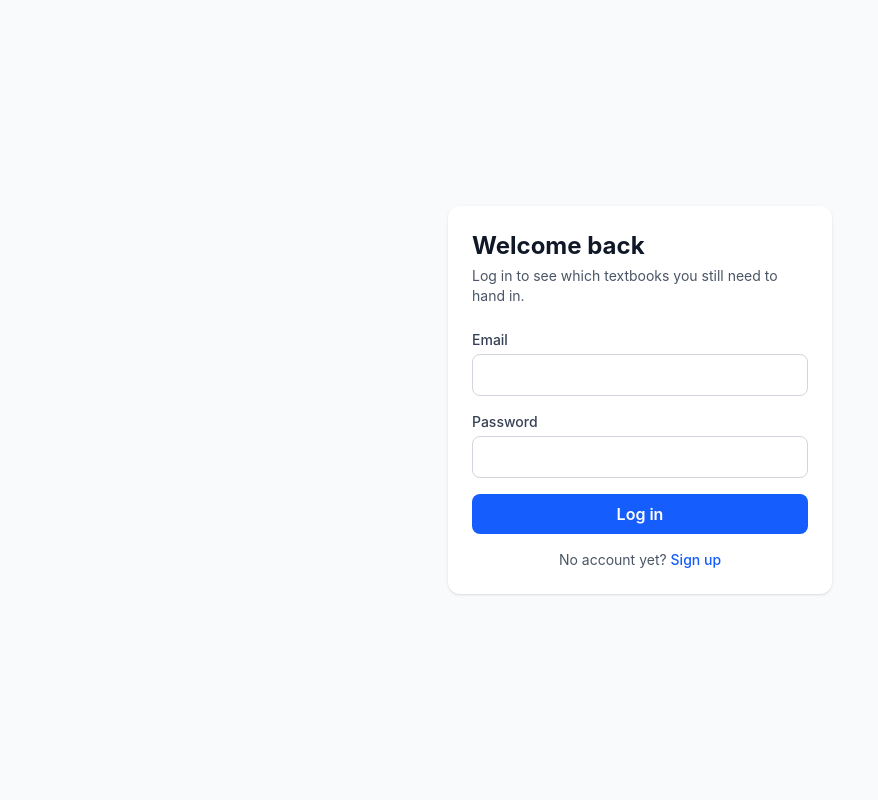
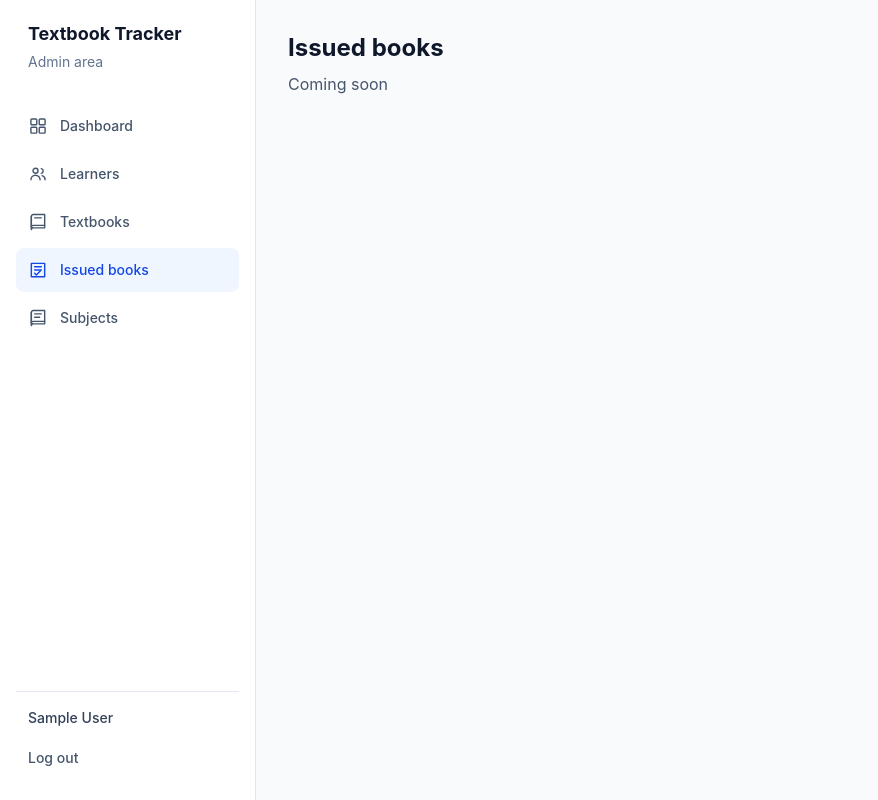
Before and after one commit to neommethi/Textbook-tracker, a React (Vite) app in the folder client/: page /admin/issued in a window 1280 px wide. Before the commit this address led to /login. Shown: the whole page, without its empty margins (0-878 px from the left). Built offline with nearby package versions, Linux system fonts and the light colour scheme; no server answers; sample sign-in values are in the browser's storage.

Commit message:
Implement admin layout with sidebar navigation and placeholder components

```diff
--- a/client/src/App.jsx
+++ b/client/src/App.jsx
@@ -4,6 +4,8 @@ import Login from './pages/Login'
 import Signup from './pages/Signup'
 import StudentDashboard from './pages/StudentDashboard'
 import AdminDash from './pages/AdminDash'
+import AdminLayout from './layouts/AdminLayout'
+import AdminPlaceholder from './pages/AdminPlaceholder'
 
 export default function App() {
   return (
@@ -14,7 +16,23 @@ export default function App() {
         path="/student-dashboard"
         element={<StudentDashboard />}
       />
-      <Route path="/admin" element={<AdminDash />} />
+      {/* Keep admin routes together so one layout protects the whole section. */}
+      <Route path="/admin" element={<AdminLayout />}>
+        <Route index element={<AdminPlaceholder title="Dashboard" />} />
+        <Route path="learners" element={<AdminDash />} />
+        <Route
+          path="textbooks"
+          element={<AdminPlaceholder title="Textbooks" />}
+        />
+        <Route
+          path="issued"
+          element={<AdminPlaceholder title="Issued books" />}
+        />
+        <Route
+          path="subjects"
+          element={<AdminPlaceholder title="Subjects" />}
+        />
+      </Route>
       <Route path="*" element={<Navigate to="/login" replace />} />
     </Routes>
   )
--- /dev/null
+++ b/client/src/components/Sidebar.jsx
@@ -0,0 +1,121 @@
+import { NavLink } from 'react-router-dom'
+
+const navigationItems = [
+  {
+    label: 'Dashboard',
+    to: '/admin',
+    icon: (
+      <>
+        <rect x="3.5" y="3.5" width="7" height="7" rx="1" />
+        <rect x="13.5" y="3.5" width="7" height="7" rx="1" />
+        <rect x="3.5" y="13.5" width="7" height="7" rx="1" />
+        <rect x="13.5" y="13.5" width="7" height="7" rx="1" />
+      </>
+    ),
+  },
+  {
+    label: 'Learners',
+    to: '/admin/learners',
+    icon: (
+      <>
+        <circle cx="9" cy="8" r="3" />
+        <path d="M3.5 19a5.5 5.5 0 0 1 11 0M16 5.5a3 3 0 0 1 0 5.8M17 14a5 5 0 0 1 3.5 4.8" />
+      </>
+    ),
+  },
+  {
+    label: 'Textbooks',
+    to: '/admin/textbooks',
+    icon: (
+      <>
+        <path d="M4 5.5A2.5 2.5 0 0 1 6.5 3H20v16H6.5A2.5 2.5 0 0 0 4 21z" />
+        <path d="M4 5.5v13A2.5 2.5 0 0 1 6.5 16H20M8 7h8" />
+      </>
+    ),
+  },
+  {
+    label: 'Issued books',
+    to: '/admin/issued',
+    icon: (
+      <>
+        <path d="M4 4h16v16H4zM8 8h8M8 12h8" />
+        <path d="m8 16 2 2 5-5" />
+      </>
+    ),
+  },
+  {
+    label: 'Subjects',
+    to: '/admin/subjects',
+    icon: (
+      <>
+        <path d="M4 5.5A2.5 2.5 0 0 1 6.5 3H20v16H6.5A2.5 2.5 0 0 0 4 21z" />
+        <path d="M4 5.5v13A2.5 2.5 0 0 1 6.5 16H20M8 7h8M8 11h6" />
+      </>
+    ),
+  },
+]
+
+export default function Sidebar({
+  adminName,
+  drawerOpen,
+  onNavigate,
+  onLogout,
+}) {
+  return (
+    <aside
+      className={`fixed inset-y-0 left-0 z-50 flex w-64 flex-col border-r border-slate-200 bg-white px-4 py-5 transition-transform duration-200 md:translate-x-0 ${
+        drawerOpen ? 'translate-x-0' : '-translate-x-full'
+      }`}
+    >
+      <div className="mb-8 px-3">
+        <p className="text-lg font-bold text-slate-900">Textbook Tracker</p>
+        <p className="mt-1 text-sm text-slate-500">Admin area</p>
+      </div>
+
+      <nav aria-label="Admin navigation" className="space-y-1">
+        {navigationItems.map((item) => (
+          <NavLink
+            key={item.to}
+            to={item.to}
+            end={item.to === '/admin'}
+            onClick={onNavigate}
+            className={({ isActive }) =>
+              `flex min-h-11 items-center gap-3 rounded-lg px-3 text-sm font-medium transition-colors ${
+                isActive
+                  ? 'bg-blue-50 text-blue-700'
+                  : 'text-slate-600 hover:bg-slate-100 hover:text-slate-900'
+              }`
+            }
+          >
+            <svg
+              aria-hidden="true"
+              className="h-5 w-5 shrink-0"
+              fill="none"
+              stroke="currentColor"
+              strokeLinecap="round"
+              strokeLinejoin="round"
+              strokeWidth="1.7"
+              viewBox="0 0 24 24"
+            >
+              {item.icon}
+            </svg>
+            <span>{item.label}</span>
+          </NavLink>
+        ))}
+      </nav>
+
+      <div className="mt-auto border-t border-slate-200 pt-4">
+        <p className="truncate px-3 pb-2 text-sm font-medium text-slate-700">
+          {adminName}
+        </p>
+        <button
+          type="button"
+          onClick={onLogout}
+          className="flex min-h-11 w-full items-center rounded-lg px-3 text-left text-sm font-medium text-slate-600 hover:bg-slate-100 hover:text-slate-900"
+        >
+          Log out
+        </button>
+      </div>
+    </aside>
+  )
+}
--- /dev/null
+++ b/client/src/layouts/AdminLayout.jsx
@@ -0,0 +1,102 @@
+import { useEffect, useState } from 'react'
+import { Navigate, Outlet, useNavigate } from 'react-router-dom'
+import Sidebar from '../components/Sidebar'
+
+function readStoredUser() {
+  try {
+    const storedUser = localStorage.getItem('user')
+    return storedUser ? JSON.parse(storedUser) : null
+  } catch {
+    // Treat invalid stored user data as signed out.
+    return null
+  }
+}
+
+export default function AdminLayout() {
+  const [drawerOpen, setDrawerOpen] = useState(false)
+  const navigate = useNavigate()
+  const token = localStorage.getItem('token')
+  const user = readStoredUser()
+  const isAdmin = Boolean(token && user && user.role === 'admin')
+  const adminName =
+    typeof user?.name === 'string' && user.name.trim()
+      ? user.name.trim()
+      : 'Admin'
+
+  useEffect(() => {
+    if (!drawerOpen) return undefined
+
+    // Lock page scrolling until the mobile drawer closes.
+    const previousOverflow = document.body.style.overflow
+    document.body.style.overflow = 'hidden'
+
+    function handleKeyDown(event) {
+      if (event.key === 'Escape') setDrawerOpen(false)
+    }
+
+    document.addEventListener('keydown', handleKeyDown)
+    return () => {
+      document.body.style.overflow = previousOverflow
+      document.removeEventListener('keydown', handleKeyDown)
+    }
+  }, [drawerOpen])
+
+  function handleLogout() {
+    localStorage.removeItem('token')
+    localStorage.removeItem('user')
+    navigate('/login', { replace: true })
+  }
+
+  if (!isAdmin) {
+    // This check keeps the UI tidy; the server must enforce roles.
+    return <Navigate to="/login" replace />
+  }
+
+  return (
+    <div className="min-h-screen bg-slate-50">
+      <header className="flex h-14 items-center gap-3 border-b border-slate-200 bg-white px-4 md:hidden">
+        <button
+          type="button"
+          aria-label="Open navigation menu"
+          aria-expanded={drawerOpen}
+          onClick={() => setDrawerOpen(true)}
+          className="flex min-h-11 min-w-11 items-center justify-center rounded-lg text-slate-700 hover:bg-slate-100"
+        >
+          <svg
+            aria-hidden="true"
+            className="h-6 w-6"
+            fill="none"
+            stroke="currentColor"
+            strokeWidth="2"
+            viewBox="0 0 24 24"
+          >
+            <path
+              strokeLinecap="round"
+              d="M4 6h16M4 12h16M4 18h16"
+            />
+          </svg>
+        </button>
+        <span className="font-semibold text-slate-900">Textbook Tracker</span>
+      </header>
+
+      {drawerOpen && (
+        <button
+          type="button"
+          aria-label="Close navigation menu"
+          onClick={() => setDrawerOpen(false)}
+          className="fixed inset-0 z-40 bg-slate-950/50 md:hidden"
+        />
+      )}
+      <Sidebar
+        adminName={adminName}
+        drawerOpen={drawerOpen}
+        onNavigate={() => setDrawerOpen(false)}
+        onLogout={handleLogout}
+      />
+
+      <main className="md:ml-64">
+        <Outlet />
+      </main>
+    </div>
+  )
+}
--- /dev/null
+++ b/client/src/pages/AdminPlaceholder.jsx
@@ -0,0 +1,10 @@
+export default function AdminPlaceholder({ title }) {
+  return (
+    <section className="min-h-screen bg-slate-50 px-4 py-8 sm:px-6 lg:px-8">
+      <div className="mx-auto max-w-7xl">
+        <h1 className="text-2xl font-bold text-slate-900">{title}</h1>
+        <p className="mt-2 text-slate-600">Coming soon</p>
+      </div>
+    </section>
+  )
+}
```
